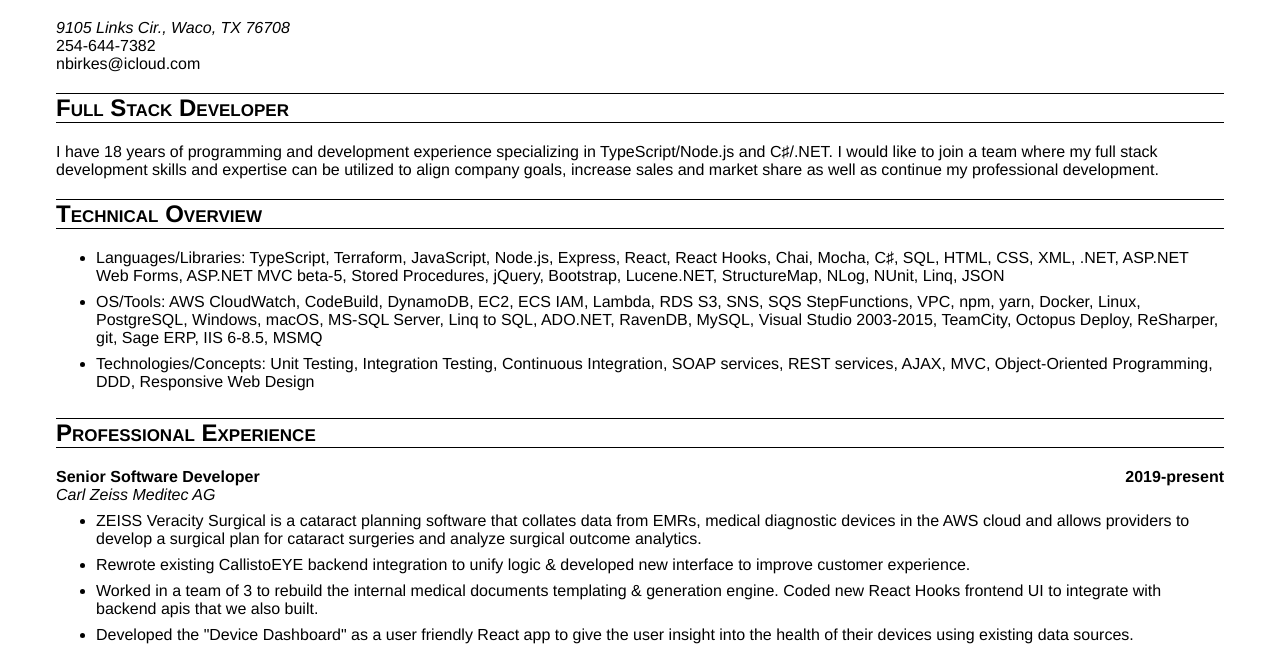
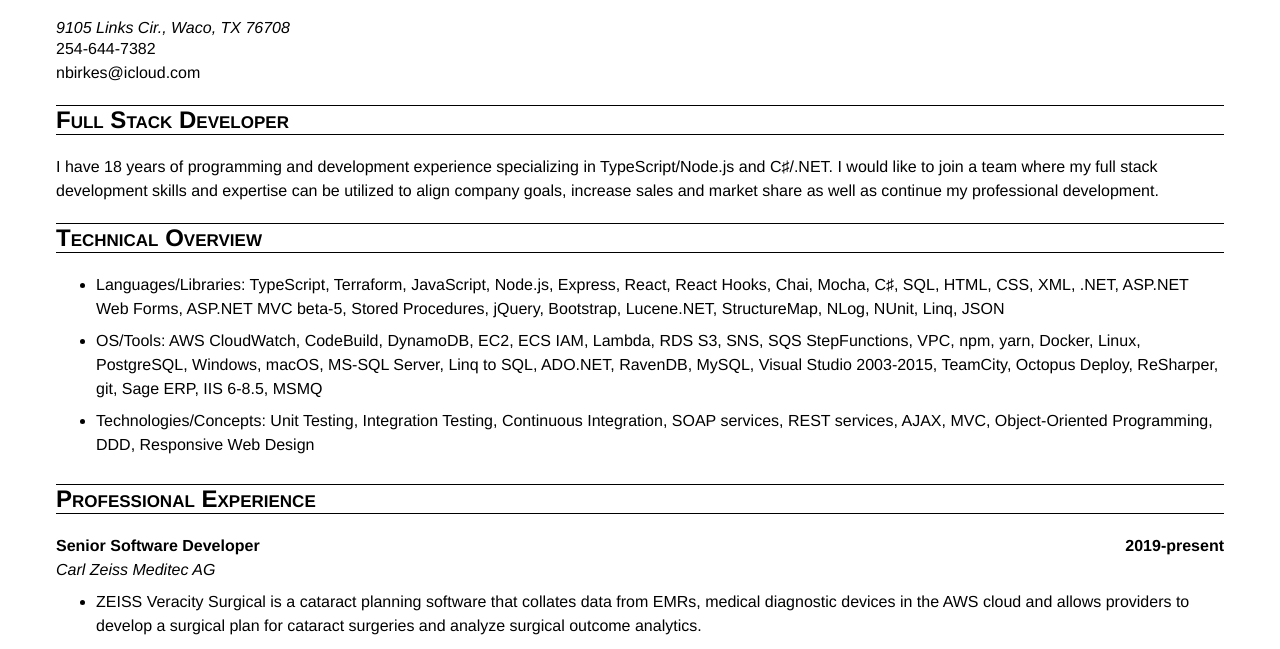
Before and after one commit to nbirkes/nbirkes.github.io, a plain HTML site: page resume.html in a window 1280 px wide. Shown: the part 117-766 px from the top of the page. Drawn offline with Linux system fonts and the light colour scheme.

Commit message:
Font tweaks

```diff
--- a/resume.html
+++ b/resume.html
@@ -12,6 +12,10 @@
         body {
             font-family: Helvetica, Arial, sans-serif;
             padding: 3em;
+        }
+
+        div, li {
+            line-height: 1.5rem;
         }
 
         h2 {
```
